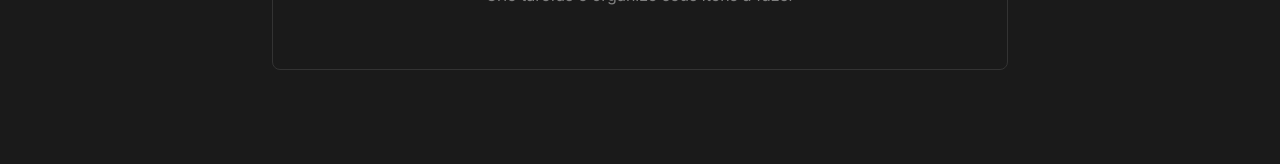
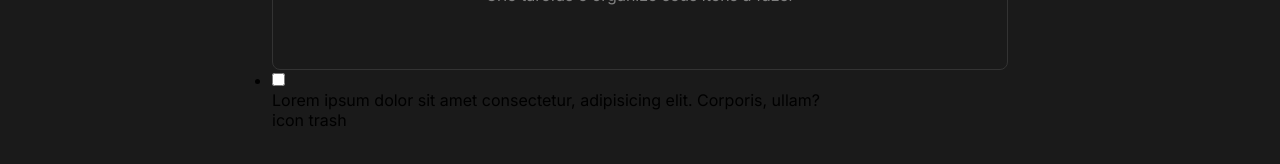
Before and after one commit to LucasFlaquer/to-do-challenge, a React (Vite) app: page / in a window 1280 px wide. Shown: the part 492-656 px from the top of the page. Built offline with nearby package versions, Linux system fonts and the light colour scheme.

Commit message:
List todos

```diff
--- a/src/components/TasksList.tsx
+++ b/src/components/TasksList.tsx
@@ -25,6 +25,13 @@ export function TasksList() {
         </p>
         <p>Crie tarefas e organize seus itens a fazer</p>
       </div>
+      <ul>
+        <li>
+          <input type="checkbox" name="" id="" />
+          <p>Lorem ipsum dolor sit amet consectetur, adipisicing elit. Corporis, ullam?</p>
+          <span>icon trash</span>
+        </li>
+      </ul>
     </>
   )
 }
```
